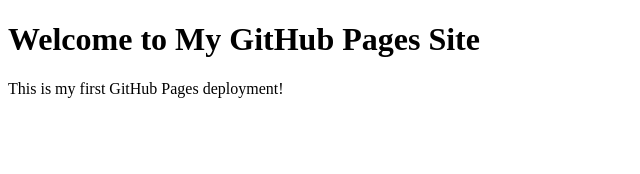
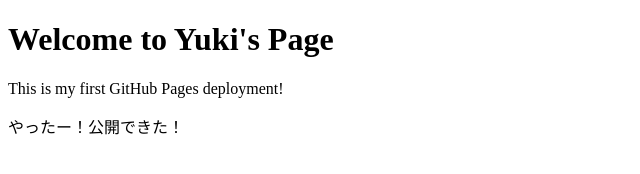
Before and after one commit to yuki332/my_first_webapp3, a plain HTML site: page index.html in a window 1280 px wide. Shown: the whole page, without its empty margins (0-640 px from the left). Drawn offline with Linux system fonts and the light colour scheme.

Commit message:
Add files via upload

```diff
--- a/index.html
+++ b/index.html
@@ -6,7 +6,8 @@
     <title>My GitHub Pages Site</title>
 </head>
 <body>
-    <h1>Welcome to My GitHub Pages Site</h1>
+    <h1>Welcome to Yuki's Page</h1>
     <p>This is my first GitHub Pages deployment!</p>
+    <p>やったー！公開できた！</p>
 </body>
 </html>
```
